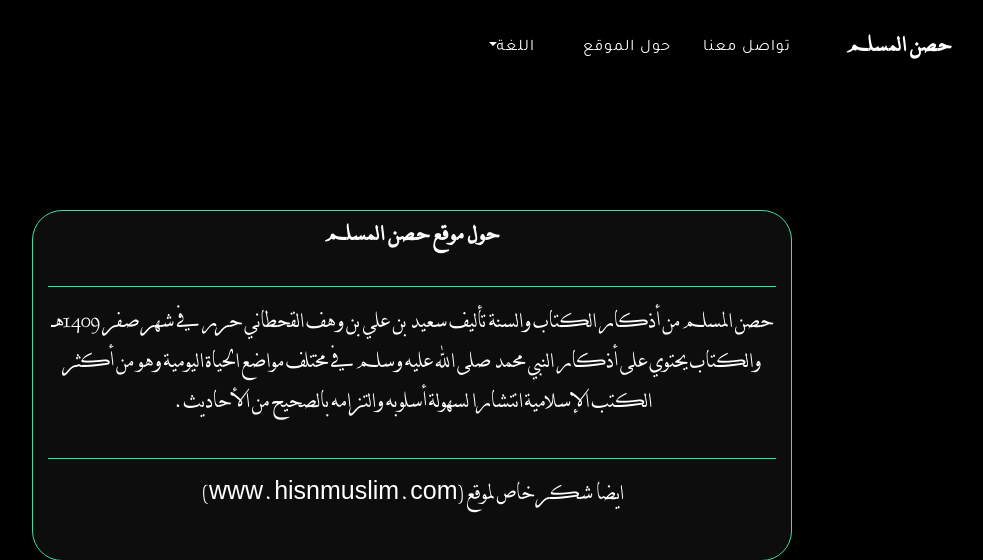
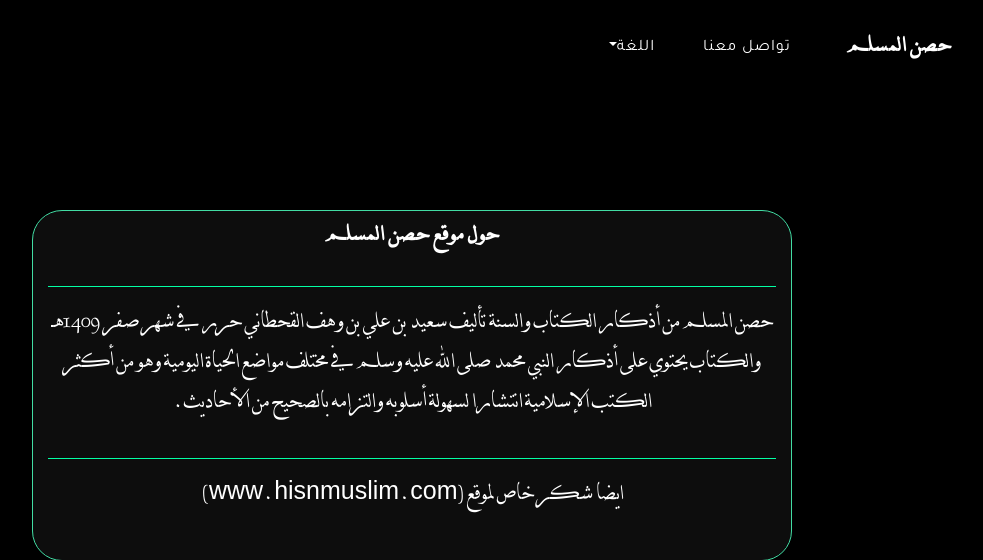
Before and after one commit to salahaida/husin-muslim, a Django app: page /about in a window 1280 px wide. Shown: the top 560 px of the page, without its empty margins (228-1211 px from the left). Run offline with Django 3.2, Linux system fonts and the light colour scheme; some libraries are stand-ins or nearby versions; some web fonts are replaced.

Commit message:
edited inedx ar

```diff
--- a/ar/templates/base.html
+++ b/ar/templates/base.html
@@ -29,7 +29,7 @@
             <div class="collapse navbar-collapse" id="navbarResponsive">
                 <ul class="nav navbar-nav ml-auto font">
                     <li class="nav-item nav-link js-scroll-trigger" role="presentation"><a class="nav-link js-scroll-trigger" href="connect">تواصل معنا</a></li>
-                    <li class="nav-item nav-link js-scroll-trigger" role="presentation"><a class="nav-link js-scroll-trigger" href="about">حول الموقع</a></li>
+
                     <li class="nav-item nav-link js-scroll-trigger" role="presentation"></li>
                     <li class="nav-item nav-link js-scroll-trigger dropdown">
                     <a class="nav-link dropdown-toggle" data-toggle="dropdown" href="#" role="presentation" aria-haspopup="true" aria-expanded="false">اللغة</a>
```
